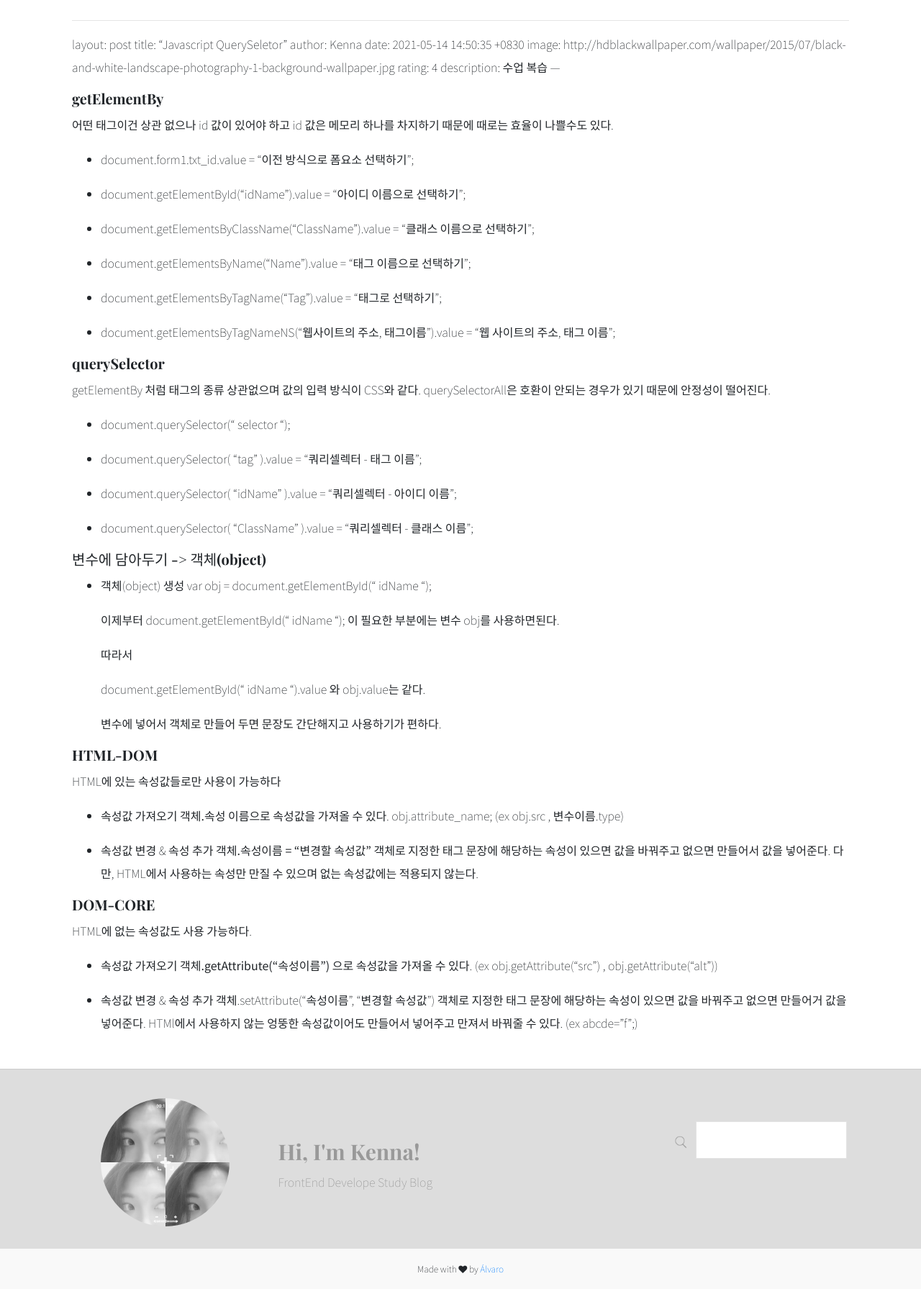
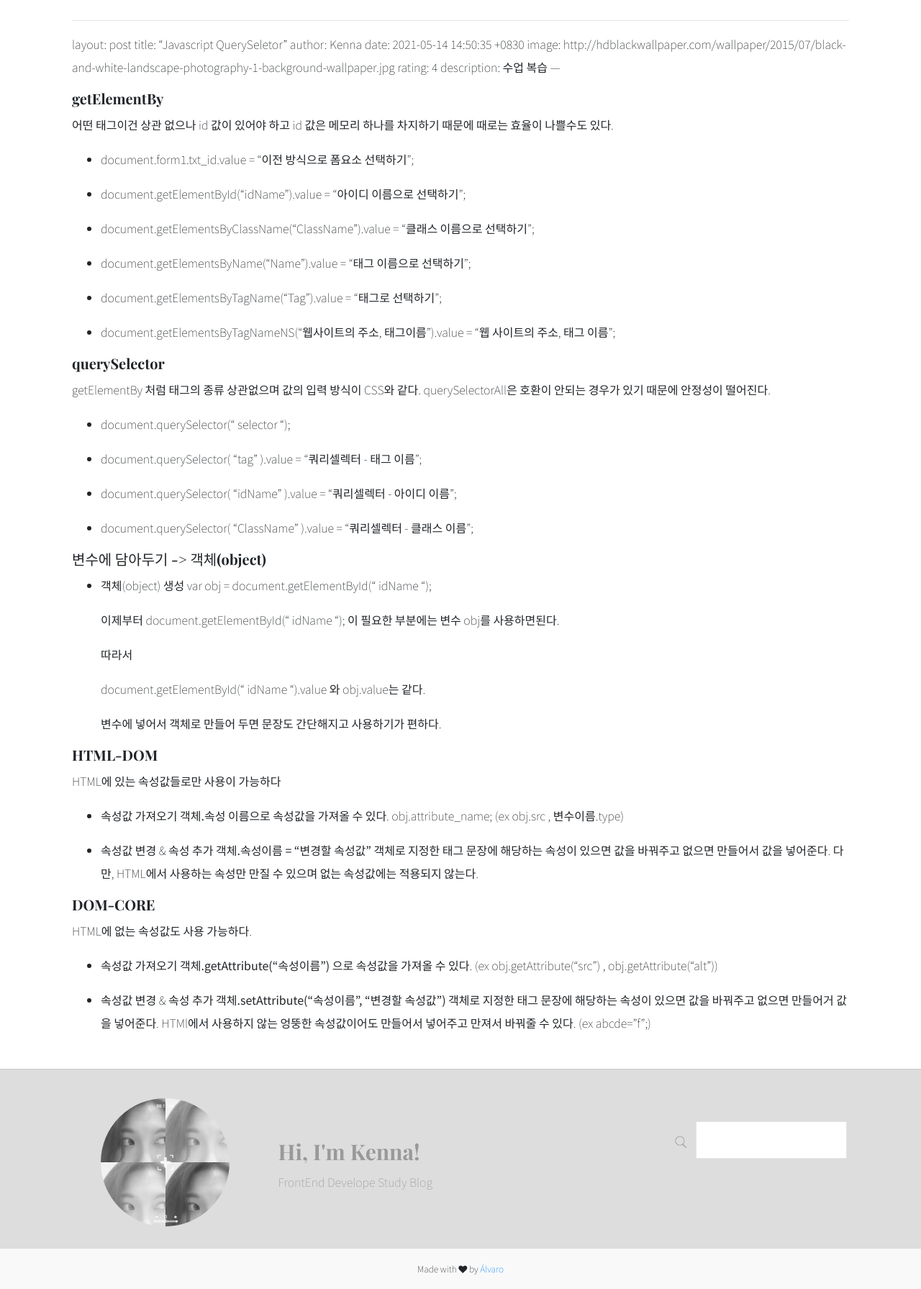
Before and after one commit to kenna-hwa/kenna-hwa.github.io, a Jekyll site: the page built from _collections/_blog/1963-06-26-ich-bin-ein-berliner.markdown, in a window 1280 px wide, cut to the strip 577-2368 px from the top of the page. Shown: the whole strip at 72% size. Built offline with Jekyll 4.4.1, drawn with Linux system fonts in a browser that asks for light colours; nearby versions of some CDN libraries; some web fonts are replaced.

```diff
--- a/_collections/_blog/1963-06-26-ich-bin-ein-berliner.markdown
+++ b/_collections/_blog/1963-06-26-ich-bin-ein-berliner.markdown
@@ -87,6 +87,6 @@ HTML에 **없는** 속성값도 사용 가능하다.
 (ex obj.getAttribute("src") , obj.getAttribute("alt"))
 
 - 속성값 변경 & 속성 추가
-객체.setAttribute("속성이름", "변경할 속성값")
+**객체.setAttribute("속성이름", "변경할 속성값")**
 객체로 지정한 태그 문장에 해당하는 속성이 있으면 값을 바꿔주고 없으면 만들어거 값을 넣어준다.
 HTMl에서 사용하지 않는 엉뚱한 속성값이어도 만들어서 넣어주고 만져서 바꿔줄 수 있다. (ex abcde="f";)
```
